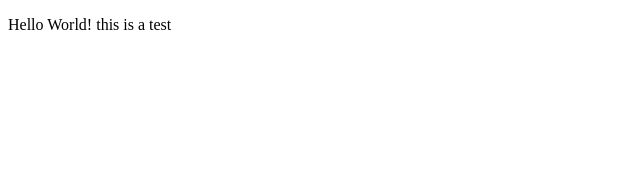
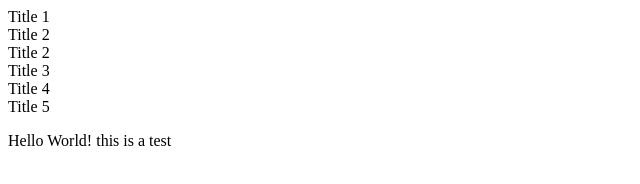
Before and after one commit to eraudotachon/Microverse_project, a plain HTML site: page index.html in a window 1280 px wide. Shown: the whole page, without its empty margins (0-640 px from the left). Drawn offline with Linux system fonts and the light colour scheme.

Commit message:
task 3 and 4

```diff
--- a/index.html
+++ b/index.html
@@ -8,14 +8,32 @@
 
   <body>
     <main id="main-doc">
-      <section class="main-section"></section>
-      <section class="main-section"></section>
-      <section class="main-section"></section>
-      <section class="main-section"></section>
-      <section class="main-section"></section>
+      <section class="main-section" id="Title 1">
+        <header >Title 1</header>
+      </section>
+
+      <section class="main-section" id="Title 2">
+      <header >Title 2</header>
+      </section>
 
 
+      <section class="main-section" id="Title 2">
+      <header >Title 2</header>
+      </section>
 
+
+      <section class="main-section" id="Title 3">
+      <header >Title 3</header>
+      </section>
+
+
+      <section class="main-section" id="Title 4">
+      <header >Title 4</header>
+      </section>
+
+      <section class="main-section" id="Title 5">
+      <header >Title 5</header>
+      </section>
 
     <script src="https://cdn.freecodecamp.org/testable-projects-fcc/v1/bundle.js"></script>
     <p>Hello World! this is a test</p>
```
